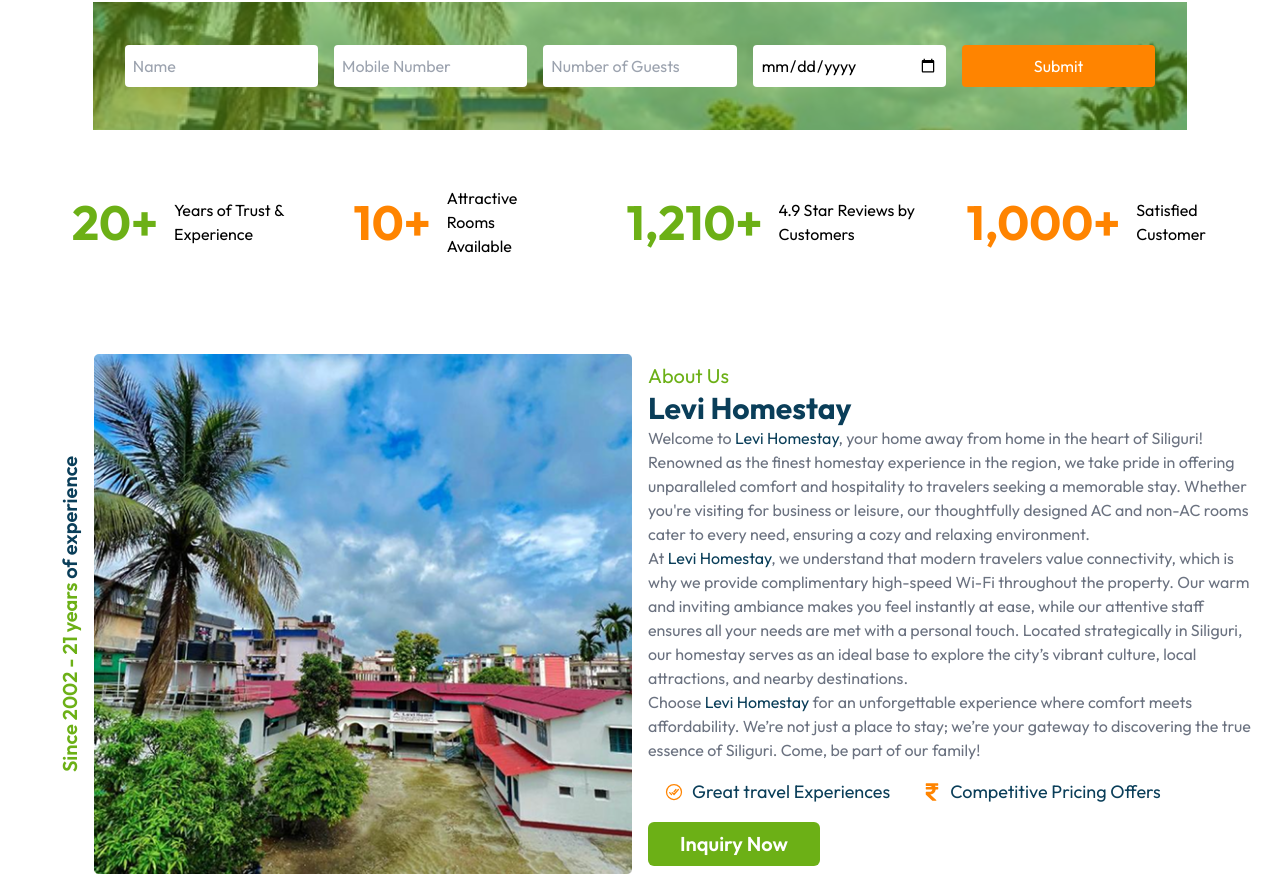
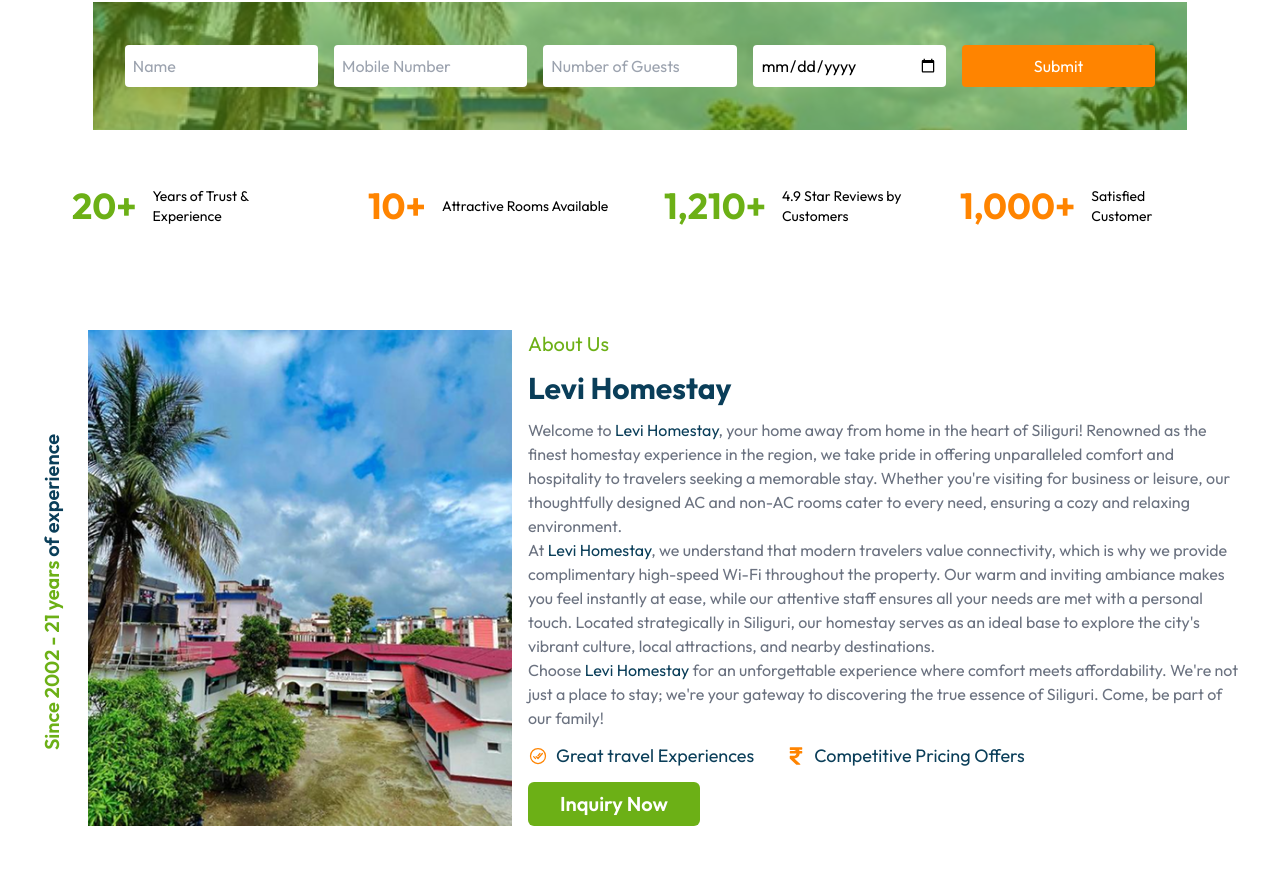
Before and after one commit to neelgit1010/levi-homestay, a Next.js app: page / in a window 1280 px wide. Shown: the part 498-1374 px from the top of the page. Built offline with nearby package versions, Linux system fonts and the light colour scheme.

Commit message:
modified

```diff
--- a/src/components/BookingCount.jsx
+++ b/src/components/BookingCount.jsx
@@ -3,12 +3,12 @@
 const BookingCount = ({ color, text, number, inView }) => {
   return (
     <div className="flex gap-4 p-4 items-center">
-      <div className="text-5xl">
+      <div className="xl:text-5xl text-4xl">
         <h1 className={`font-bold ${color}`}>
           {inView ? <CountUp end={number} duration={2} /> : 0}+
         </h1>
       </div>
-      <p className="w-1/2">{text}</p>
+      <p className=" xl:text-base text-sm">{text}</p>
     </div>
   );
 };
--- a/src/components/CustomerReviews.jsx
+++ b/src/components/CustomerReviews.jsx
@@ -5,7 +5,6 @@
 });
 
 const CustomerReviews = () => {
-
   const reviews = [
     {
       review:
@@ -34,7 +33,7 @@
     rtl: true,
   };
   return (
-    <div className="w-full md:w-1/2 flex flex-col gap-4 md:pl-4">
+    <div className="  flex flex-col gap-4">
       <p className="text-defined-green text-xl mt-2">Genuine Reviews</p>
       <h1 className="text-3xl text-defined-blue font-bold">
         Customer talk about us
@@ -69,15 +68,17 @@
       <Slider {...settings}>
         {reviews.map((review, index) => (
           <div key={index}>
-            <p className="text-gray-500">
+            <p className="text-gray-500 lg:text-base text-sm">
               {review.review}
             </p>
-            <h1 className="text-2xl text-defined-orange">{review.name}</h1>
+            <h1 className="lg:text-2xl text-xl text-defined-orange">
+              {review.name}
+            </h1>
           </div>
         ))}
       </Slider>
     </div>
   );
-}
+};
 
-export default CustomerReviews
+export default CustomerReviews;
--- a/src/components/cards/RoomCard.jsx
+++ b/src/components/cards/RoomCard.jsx
@@ -55,7 +55,7 @@
             items.map((item, index) => (
               <div
                 key={index}
-                className="flex gap-1 flex-col justify-center items-center"
+                className="flex flex-col justify-center items-center"
               >
                 <div className="text-2xl text-defined-orange">{item.icon}</div>
                 <div className="text-defined-blue">{item.name}</div>
@@ -66,7 +66,7 @@
 
         <div className="flex flex-col justify-center items-center gap-3">
           <div>
-            <h1 className="text-defined-blue text-3xl font-semibold text-center">
+            <h1 className="text-defined-blue text-2xl xlg:text-3xl font-semibold text-center">
               {roomInfo.name}
             </h1>
           </div>
--- a/src/components/home/AboutSection.jsx
+++ b/src/components/home/AboutSection.jsx
@@ -1,61 +1,88 @@
 import Image from "next/image";
 import { IoCheckmarkDoneCircleOutline } from "react-icons/io5";
 import { FaRupeeSign } from "react-icons/fa";
-import { useEffect, useState } from "react";
+import { useEffect, useRef, useState } from "react";
 import CustomerFormCard from "../cards/CustomerFormCard";
+import useElementHeight from "@/hooks/useElementHeight";
 
 const AboutSection = () => {
   const [isModalOpen, setIsModalOpen] = useState(false);
-  // const [isSmallScreen, setIsSmallScreen] = useState(false);
+  const [rightSideHeight, leftSideRef] = useElementHeight();
+  const [isSmallScreen, setIsSmallScreen] = useState(false);
 
   const toggleBookingModal = () => {
     setIsModalOpen(!isModalOpen);
   };
 
-  // useEffect(() => {
-  //   const handleResize = () => {
-  //     setIsSmallScreen(window.innerWidth < 768);
-  //   };
+  useEffect(() => {
+    const handleResize = () => {
+      setIsSmallScreen(window.innerWidth < 768);
+    };
 
-  //   handleResize();
-  //   window.addEventListener("resize", handleResize);
+    handleResize();
+    window.addEventListener("resize", handleResize);
 
-  //   return () => {
-  //     window.removeEventListener("resize", handleResize);
-  //   };
-  // }, []);
+    return () => {
+      window.removeEventListener("resize", handleResize);
+    };
+  }, []);
+
+  const modalRef = useRef(null);
+
+  useEffect(() => {
+    const handleClickOutside = (event) => {
+      if (modalRef.current && !modalRef.current.contains(event.target)) {
+        setIsModalOpen(false);
+      }
+    };
+
+    if (isModalOpen) {
+      document.addEventListener("mousedown", handleClickOutside);
+    }
+
+    return () => {
+      document.removeEventListener("mousedown", handleClickOutside);
+    };
+  }, [isModalOpen]);
 
   return (
     <section>
-      <div className="flex flex-col md:flex-row justify-center gap-4 p-6">
-        <div className="md:w-1/2 w-full">
-          <div className="flex w-full flex-col md:flex-row gap-4 justify-center">
-            <div className="relative w-[10%] flex justify-center items-center">
-              <div className="md:text-xl text-base font-semibold md:-rotate-90 text-nowrap absolute md:transform md:-translate-y-1/2 md:-left-28 -top-6 left-[100%] md:top-1/2">
+      <div className="flex flex-col md:flex-row justify-center gap-4 xl:p-16 lg:p-8 p-4">
+        <div className="md:w-[40%] w-full ">
+          <div className="flex w-full flex-row gap-4 justify-center h-full relative">
+            <div className=" w-[10%] flex justify-center items-center">
+              <div className="md:text-xl text-base font-semibold -rotate-90 text-nowrap absolute top-1/2">
                 <span className="text-defined-green">
                   Since 2002 - 21 years
                 </span>{" "}
-                <span className="text-defined-blue">of experience</span>
+                <span className="text-defined-blue"> of experience</span>
               </div>
             </div>
-            <div className="w-full h-auto">
+            <div
+              className=""
+              style={{
+                height: isSmallScreen ? "auto" : `${rightSideHeight}px`,
+              }}
+            >
               <Image
                 src="/images/book-form.png"
                 alt="book-form"
                 width={556}
                 height={537}
-                layout="responsive"
-                className="w-full h-auto"
+                className="w-full h-full object-cover"
               />
             </div>
           </div>
         </div>
-        <div className="md:w-1/2 w-full">
-          <p className="text-defined-green text-xl mt-2">About Us</p>
-          <h1 className="text-3xl text-defined-blue font-bold">
+        <div
+          className="md:w-[60%] w-full flex flex-col gap-3"
+          ref={leftSideRef}
+        >
+          <p className="text-defined-green text-lg xlg:text-xl">About Us</p>
+          <h1 className="xlg:text-3xl text-2xl text-defined-blue font-bold">
             Levi Homestay
           </h1>
-          <p className="text-gray-500">
+          <p className="text-gray-500 xlg:text-base text-sm">
             Welcome to <span className="text-defined-blue">Levi Homestay</span>,
             your home away from home in the heart of Siliguri! Renowned as the
             finest homestay experience in the region, we take pride in offering
@@ -69,14 +96,14 @@
             warm and inviting ambiance makes you feel instantly at ease, while
             our attentive staff ensures all your needs are met with a personal
             touch. Located strategically in Siliguri, our homestay serves as an
-            ideal base to explore the city’s vibrant culture, local attractions,
+            ideal base to explore the city's vibrant culture, local attractions,
             and nearby destinations. <br />
             Choose <span className="text-defined-blue">Levi Homestay</span> for
-            an unforgettable experience where comfort meets affordability. We’re
-            not just a place to stay; we’re your gateway to discovering the true
+            an unforgettable experience where comfort meets affordability. We're
+            not just a place to stay; we're your gateway to discovering the true
             essence of Siliguri. Come, be part of our family!
           </p>
-          <div className="flex gap-8 p-4 text-xl w-full">
+          <div className="flex gap-3 lg:gap-8 text-xl w-full">
             <div className="flex items-center gap-2">
               <IoCheckmarkDoneCircleOutline className="text-defined-orange" />{" "}
               <span className="text-defined-blue text-sm md:text-lg">
@@ -100,11 +127,14 @@
           </div>
 
           {isModalOpen && (
-            <div className="fixed inset-0 z-[70] flex items-center justify-center bg-black bg-opacity-50">
-              <div className="w-[90%] max-w-md p-6 rounded-lg shadow-lg relative">
+            <div className="fixed inset-0 z-[1000] flex items-center justify-center bg-black bg-opacity-50">
+              <div
+                ref={modalRef}
+                className=" w-[90%] max-w-md p-6 rounded-lg shadow-lg relative"
+              >
                 <button
                   onClick={toggleBookingModal}
-                  className="absolute cursor-pointer top-6 md:right-11 right-2 z-40 text-2xl opacity-50 text-gray-700 hover:text-red-500 bg-white"
+                  className="absolute top-7 rounded-md bg-white p-2 size-8 flex justify-center items-center opacity-55 right-10 z-[80] text-xl text-gray-700 hover:text-red-500"
                 >
                   ✖
                 </button>
--- a/src/components/home/BookandCount.jsx
+++ b/src/components/home/BookandCount.jsx
@@ -32,7 +32,7 @@
       <div className="flex flex-col items-center justify-center gap-4 p-8">
         <BookingHoliday />
 
-        <div className="p-6 flex flex-col md:flex-row gap-4 justify-center items-center">
+        <div className="p-6 grid md:grid-cols-2 grid-cols-1 lg:grid-cols-4  gap-4 justify-center items-center">
           {countings.map((item, index) => (
             <BookingCount
               key={index}
--- a/src/components/home/RoomSection.jsx
+++ b/src/components/home/RoomSection.jsx
@@ -54,7 +54,7 @@
   ];
 
   return (
-    <section className="w-full px-4 py-8">
+    <section className="w-full xl:p-16 lg:p-8 p-4">
       <div className="max-w-7xl mx-auto flex flex-col gap-6">
         <h1 className="text-2xl font-bold text-defined-blue text-center">
           Discover Rooms & Suites
```
Also changed, not shown: src/components/cards/CustomerFormCard.jsx (+10 -5 lines), src/components/global/Header.jsx (+23 -3 lines), src/components/home/CustomerReviewSection.jsx (+13 -9 lines), src/components/home/HotelSection.jsx (+30 -9 lines). Lines whose indentation alone changed are shown as unchanged.
